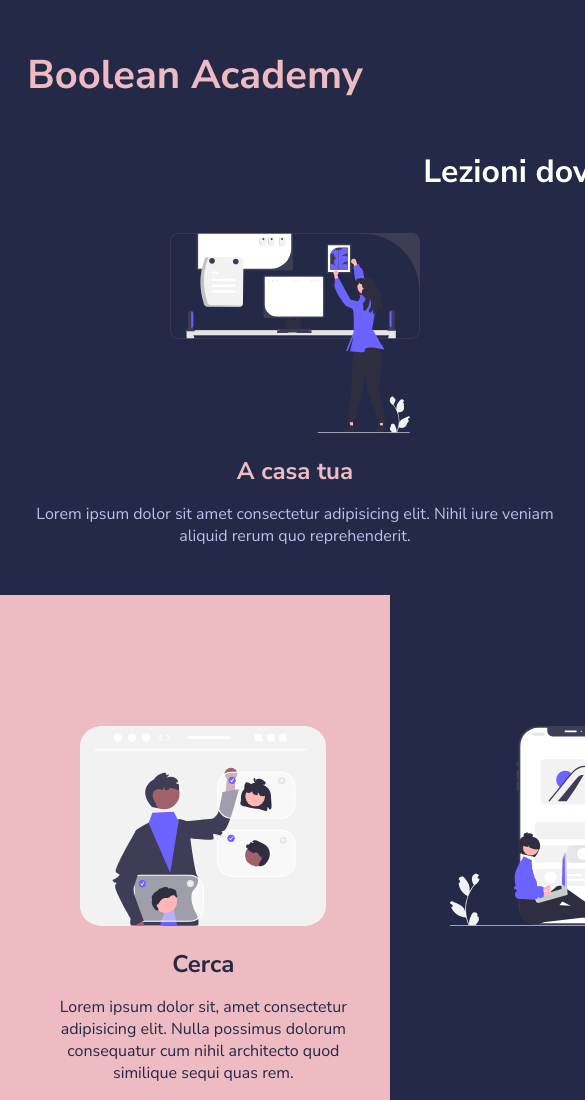
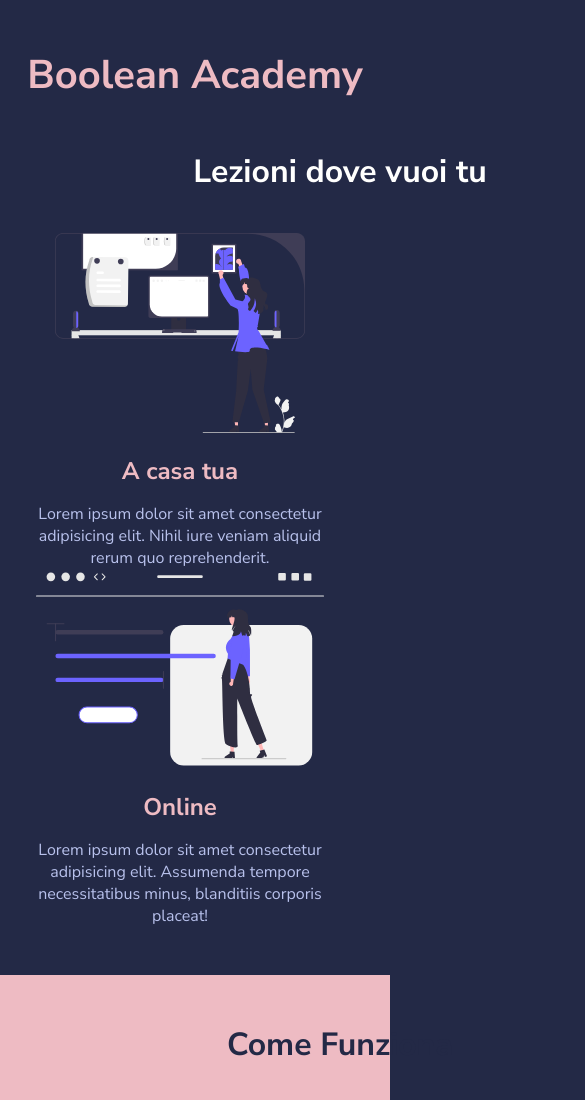
Before and after one commit to ThomasAnselmetto/html-css-resp-wannabe, a plain HTML site: page index.html in a window 390 px wide. Shown: the top 1100 px of the page, 585 px wide, since content can reach past the window. Drawn offline with Linux system fonts and the light colour scheme.

Commit message:
attendo la correzione per capire meglio

```diff
--- a/css/@Media.css
+++ b/css/@Media.css
@@ -27,29 +27,35 @@
 
 @media screen and (max-width:480px) {
     .lessons>.container {
-        display: flex;
-        flex-direction: column;
-        align-items: center;
-        justify-content: center;
-        width: 480px;
+
+        width: 680px;
         margin: 0 auto;
         padding: 0 20px;
     }
 
     .steps>.container {
-        width: 480px;
+
+        width: 680px;
         margin: 0 auto;
         padding: 0 20px;
     }
 
     .why-us>.container {
-        width: 480px;
+        width: 680px;
         margin: 0 auto;
         padding: 0 20px;
     }
 
-    /* .row {
+
+    .steps.text-center {
+        margin-bottom: 0;
+    }
+
+    .why-us {
+        background-color: #222222;
+    }
+
+    .row {
         flex-direction: column;
-    } */
-
+    }
 }
--- a/index.html
+++ b/index.html
@@ -9,7 +9,7 @@
     <meta name="viewport" content="width=device-width, initial-scale=1.0">
     <!-- Main Styles -->
     <link rel="stylesheet" href="./css/style.css" />
-    <link rel="stylesheet" href="">
+    <link rel="stylesheet" href="./css/@Media.css">
 </head>
 
 <body>
```
